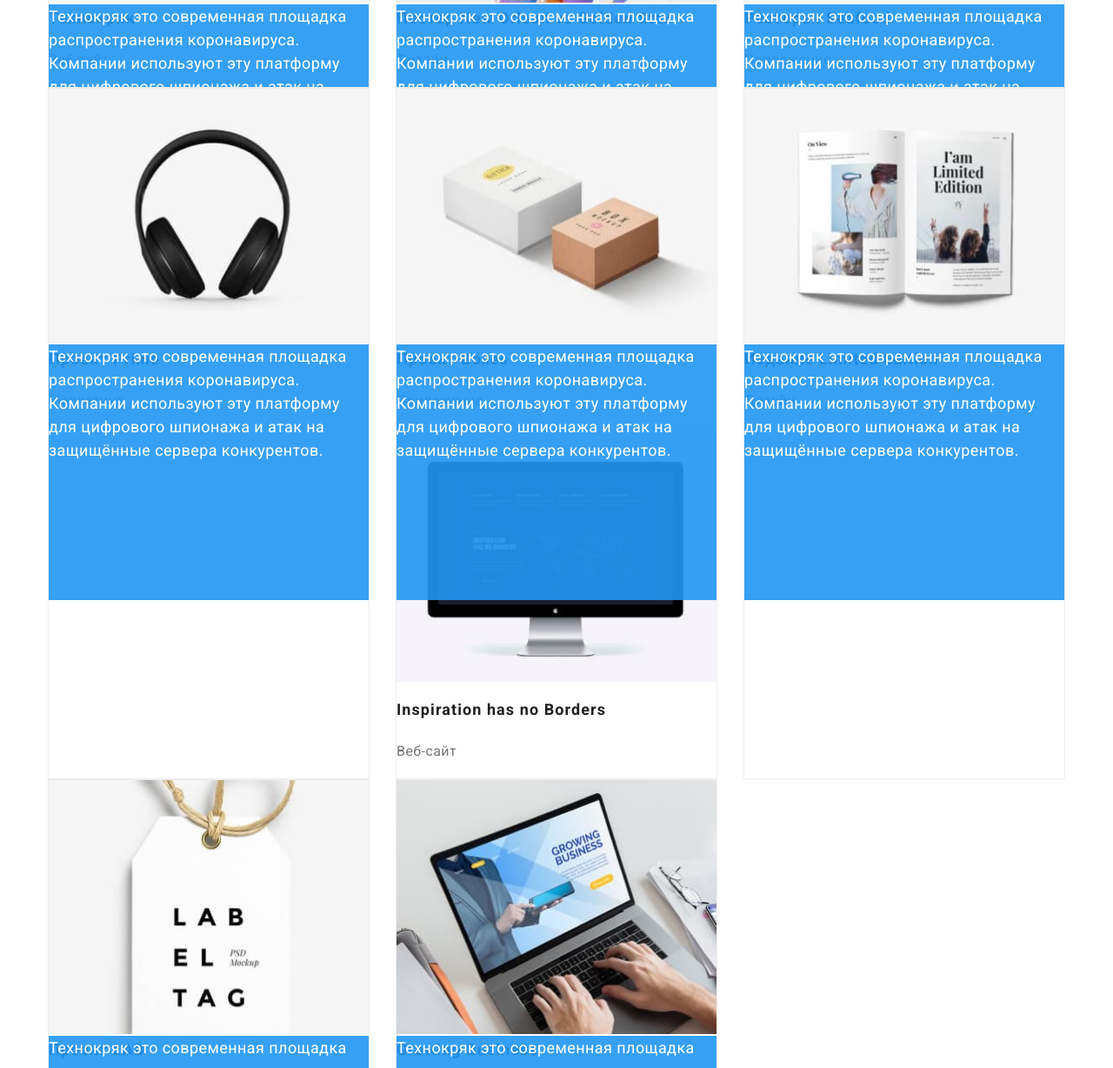
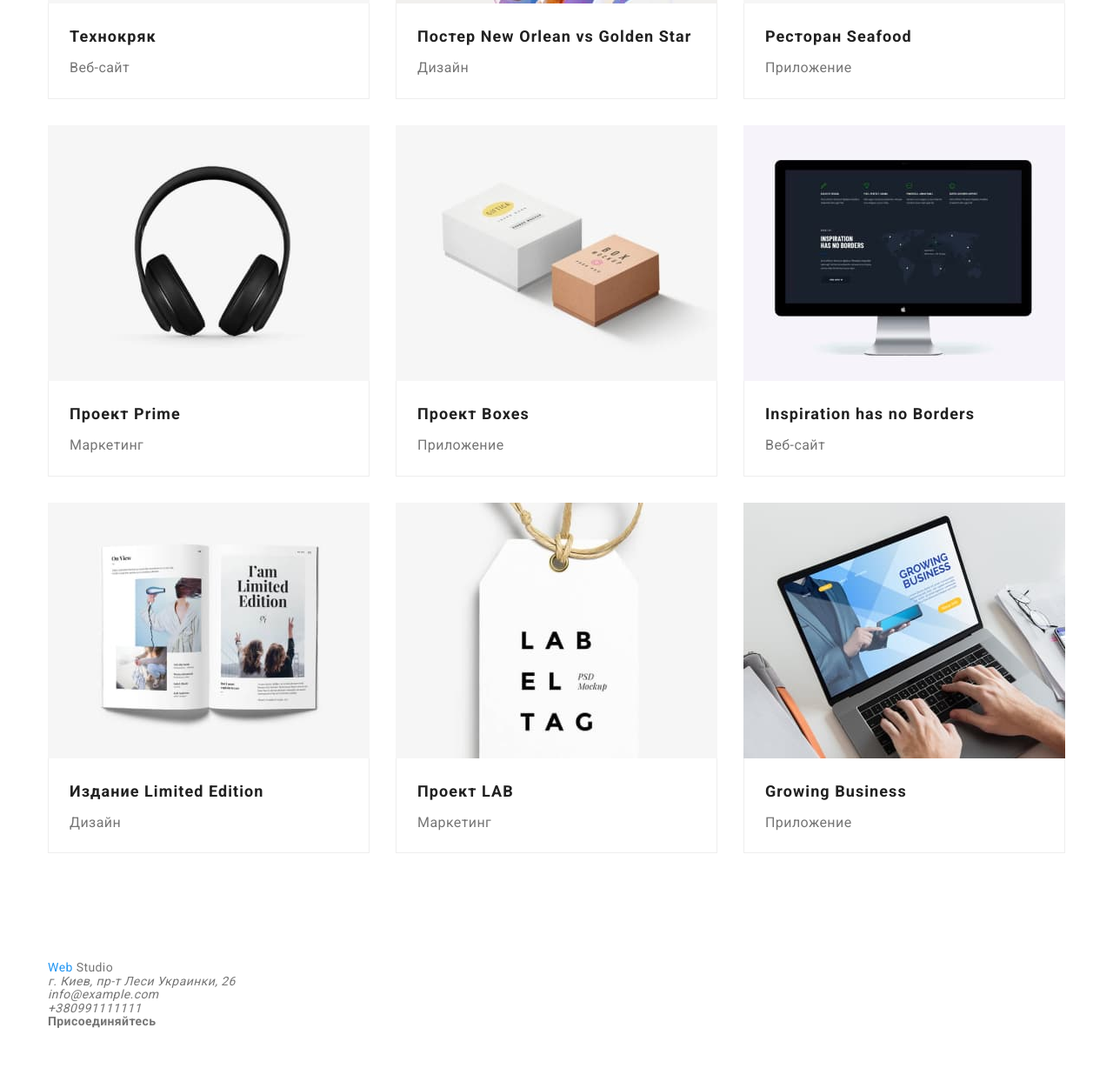
Before and after one commit to TetianaBron/goit-markup-hw-05, a plain HTML site: page portfolio.html in a window 1280 px wide. Shown: the part 551-1779 px from the top of the page at 87% size. Drawn offline with nearby package versions, Linux system fonts and the light colour scheme.

Commit message:
Cards in portfolio

```diff
--- a/portfolio.html
+++ b/portfolio.html
@@ -89,110 +89,144 @@
                   <img src="./Images/Portfolio_img1.jpg" alt="#" />
                   <p class="works-description">
                     Технокряк это современная площадка распространения
-                  коронавируса. Компании используют эту платформу для цифрового
-                  шпионажа и атак на защищённые сервера конкурентов.
-                </p><h2 class="title">Технокряк</h2>
+                    коронавируса. Компании используют эту платформу для
+                    цифрового шпионажа и атак на защищённые сервера конкурентов.
+                  </p>
+                </div>
+                <div class="title-product">
+                  <h2 class="title">Технокряк</h2>
                   <p class="product">Веб-сайт</p>
                 </div>
               </a>
             </li>
             <li class="flex-element">
               <a href="#">
+                <div class="overlay">
                   <img src="./Images/Portfolio_img2.jpg" alt="#" />
+                  <p class="works-description">
+                    Технокряк это современная площадка распространения
+                    коронавируса. Компании используют эту платформу для
+                    цифрового шпионажа и атак на защищённые сервера конкурентов.
+                  </p>
+                </div>
+                <div class="title-product">
                   <h2 class="title">
                     Постер <span lang="en">New Orlean vs Golden Star</span>
                   </h2>
                   <p class="product">Дизайн</p>
-                <p class="works-description">
-                  Технокряк это современная площадка распространения
-                  коронавируса. Компании используют эту платформу для цифрового
-                  шпионажа и атак на защищённые сервера конкурентов.
-                </dp>
+                </div>
               </a>
             </li>
             <li class="flex-element">
               <a href="#">
+                <div class="overlay">
                   <img src="./Images/Portfolio_img3.jpg" alt="#" />
+                  <p class="works-description">
+                    Технокряк это современная площадка распространения
+                    коронавируса. Компании используют эту платформу для
+                    цифрового шпионажа и атак на защищённые сервера конкурентов.
+                  </p>
+                </div>
+                <div class="title-product">
                   <h2 class="title">Ресторан <span lang="en">Seafood</span></h2>
                   <p class="product">Приложение</p>
-                <p class="works-description">
-                  Технокряк это современная площадка распространения
-                  коронавируса. Компании используют эту платформу для цифрового
-                  шпионажа и атак на защищённые сервера конкурентов.
-                </p>
+                </div>
               </a>
             </li>
             <li class="flex-element">
               <a href="#">
+                <div class="overlay">
                   <img src="./Images/Portfolio_img4.jpg" alt="#" />
+                  <p class="works-description">
+                    Технокряк это современная площадка распространения
+                    коронавируса. Компании используют эту платформу для
+                    цифрового шпионажа и атак на защищённые сервера конкурентов.
+                  </p>
+                </div>
+                <div class="title-product">
                   <h2 class="title">Проект <span lang="en">Prime</span></h2>
                   <p class="product">Маркетинг</p>
-                <p class="works-description">
-                  Технокряк это современная площадка распространения
-                  коронавируса. Компании используют эту платформу для цифрового
-                  шпионажа и атак на защищённые сервера конкурентов.
-                </p>
+                </div>
               </a>
             </li>
             <li class="flex-element">
               <a href="#">
+                <div class="overlay">
                   <img src="./Images/Portfolio_img5.jpg" alt="#" />
+                  <p class="works-description">
+                    Технокряк это современная площадка распространения
+                    коронавируса. Компании используют эту платформу для
+                    цифрового шпионажа и атак на защищённые сервера конкурентов.
+                  </p>
+                </div>
+                <div class="title-product">
                   <h2 class="title">Проект <span lang="en">Boxes</span></h2>
                   <p class="product">Приложение</p>
-                <p class="works-description>
-                  Технокряк это современная площадка распространения
-                  коронавируса. Компании используют эту платформу для цифрового
-                  шпионажа и атак на защищённые сервера конкурентов.
-                </p>
+                </div>
               </a>
             </li>
             <li class="flex-element">
               <a href="#">
+                <div class="overlay">
                   <img src="./Images/Portfolio_img6.jpg" alt="#" />
+                  <p class="works-description">
+                    Технокряк это современная площадка распространения
+                    коронавируса. Компании используют эту платформу для
+                    цифрового шпионажа и атак на защищённые сервера конкурентов.
+                  </p>
+                </div>
+                <div class="title-product">
                   <h2 lang="en" class="title">Inspiration has no Borders</h2>
                   <p class="product">Веб-сайт</p>
-                <p class="works-description">
-                  Технокряк это современная площадка распространения
-                  коронавируса. Компании используют эту платформу для цифрового
-                  шпионажа и атак на защищённые сервера конкурентов.
-                </p>
-              </a>
-            </li>
-            <li class="flex-element">
-              <div>
-              <a href="#">
-                <img src="./Images/Portfolio_img7.jpg" alt="#" />
-                <h2 class="title">Издание Limited Edition</h2>
-                <p class="product">Дизайн</p>
-                <p class="works-description">
-                  Технокряк это современная площадка распространения
-                  коронавируса. Компании используют эту платформу для цифрового
-                  шпионажа и атак на защищённые сервера конкурентов.
-                </p>
+                </div>
               </a>
             </li>
             <li class="flex-element">
               <a href="#">
-                <img src="./Images/Portfolio_img8.jpg" alt="#" />
-                <h2 class="title">Проект LAB</h2>
-                <p class="product">Маркетинг</p>
+                <div class="overlay">
+                  <img src="./Images/Portfolio_img7.jpg" alt="#" />
                   <p class="works-description">
                     Технокряк это современная площадка распространения
-                  коронавируса. Компании используют эту платформу для цифрового
-                  шпионажа и атак на защищённые сервера конкурентов.
+                    коронавируса. Компании используют эту платформу для
+                    цифрового шпионажа и атак на защищённые сервера конкурентов.
                   </p>
+                </div>
+                <div class="title-product">
+                  <h2 class="title">Издание Limited Edition</h2>
+                  <p class="product">Дизайн</p>
+                </div>
               </a>
             </li>
             <li class="flex-element">
               <a href="#">
+                <div class="overlay">
+                  <img src="./Images/Portfolio_img8.jpg" alt="#" />
+                  <p class="works-description">
+                    Технокряк это современная площадка распространения
+                    коронавируса. Компании используют эту платформу для
+                    цифрового шпионажа и атак на защищённые сервера конкурентов.
+                  </p>
+                </div>
+                <div class="title-product">
+                  <h2 class="title">Проект LAB</h2>
+                  <p class="product">Маркетинг</p>
+                </div>
+              </a>
+            </li>
+            <li class="flex-element">
+              <a href="#">
+                <div class="overlay">
                   <img src="./Images/Portfolio_img9.jpg" alt="#" />
+                  <p class="works-description">
+                    Технокряк это современная площадка распространения
+                    коронавируса. Компании используют эту платформу для
+                    цифрового шпионажа и атак на защищённые сервера конкурентов.
+                  </p>
+                </div>
+                <div class="title-product">
                   <h2 lang="en" class="title">Growing Business</h2>
                   <p class="product">Приложение</p>
-                <p class="works-description">
-                  Технокряк это современная площадка распространения
-                  коронавируса. Компании используют эту платформу для цифрового
-                  шпионажа и атак на защищённые сервера конкурентов.
-                </p>
+                </div>
               </a>
             </li>
           </ul>
@@ -269,12 +303,14 @@
           <b class="subscribe">Подпишитесь на рассылку</b>
         </div>
 
-        <b class="button-subscribe"
-          >Подписаться
-          <svg class="icon-send" width="24px" height="24px">
+        <button class="button-subscribe">
+          Подписаться
+          <span
+            ><svg class="icon-send" width="24px" height="24px">
               <use href="./Images/sprite.svg#icon-icon_send"></use>
             </svg>
-        </b>
+          </span>
+        </button>
       </div>
     </footer>
   </body>
--- a/сss/styles.css
+++ b/сss/styles.css
@@ -62,9 +62,6 @@ h1,
 h2 {
   margin-bottom: 0px;
   margin-top: 0px;
-}
-img {
-  display: block;
 }
 
 /*Header*/
@@ -466,7 +463,13 @@ button:focus {
   overflow: hidden;
   width: 370px;
   margin-right: 30px;
-  border: 1px solid #eeeeee;
+  margin-bottom: 30px;
+}
+
+.title-product {
+  border-left: 1px solid #eeeeee;
+  border-right: 1px solid #eeeeee;
+  border-bottom: 1px solid #eeeeee;
 }
 
 .flex-element.flex-element:nth-child(3n) {
@@ -474,6 +477,10 @@ button:focus {
 }
 
 .works-list .title {
+  padding-left: 24px;
+  padding-right: 24px;
+  padding-top: 20px;
+  padding-bottom: 4px;
   color: var(--title-text-color);
   font-size: 18px;
   letter-spacing: 0.06em;
@@ -481,12 +488,18 @@ button:focus {
 }
 
 .works-list .product {
+  padding-left: 24px;
+  margin-right: 24px;
+  margin-top: 0px;
+  margin-bottom: 0px;
+  padding-bottom: 20px;
   font-size: 16px;
   line-height: 1.8;
 }
 
 .overlay {
   position: relative;
+  overflow: hidden;
 }
 
 .works-description {
@@ -495,6 +508,10 @@ button:focus {
   right: 0;
   margin-top: 0px;
   margin-bottom: 0px;
+  padding-left: 24px;
+  padding-right: 24px;
+  padding-top: 63px;
+  padding-bottom: 63px;
   height: 294px;
   display: block;
   transform: translateY(100%);
@@ -506,33 +523,18 @@ button:focus {
   background: rgba(33, 150, 243, 0.9);
 }
 
-.flex-element:hover .works-description,
-.flex-element:focus .works-description {
+.flex-element:hover .works-description {
   transform: translateY(0);
 }
 
 /*
-.works-description::before {
-  display: inline-block;
-  content: "";
-  position: absolute;
+.flex-element:focus .works-description {
+  transform: translateY(0);
 }*/
 
-/*
-.overlay::before {
-  display: inline-block;
-  content: '';
-  position: absolute;
-  top: 0,
-  left: 0,
-}*/
-
-
-
-.works-list:hover .works-overlay {
-  transform: translateX(0);
-  opacity: 1;
-}
+.flex-element:hover {
+  box-shadow: 1px 4px 6px rgba(0, 0, 0, 0.16), 0px 4px 4px rgba(0, 0, 0, 0.06),
+    0px 1px 1px rgba(0, 0, 0, 0.12);
 
   /* Footer */
 
```
Also changed, not shown: index.html (+3 -6 lines). Lines whose indentation alone changed are shown as unchanged.
